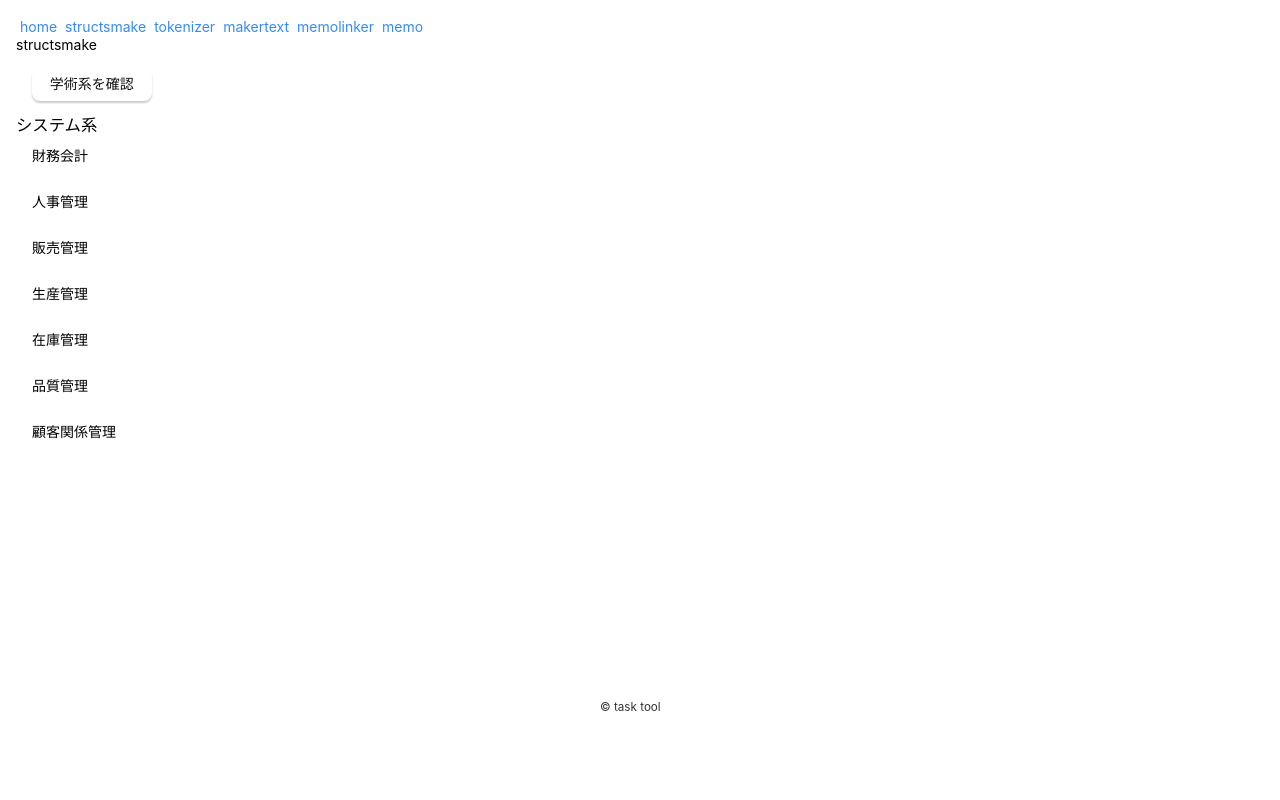
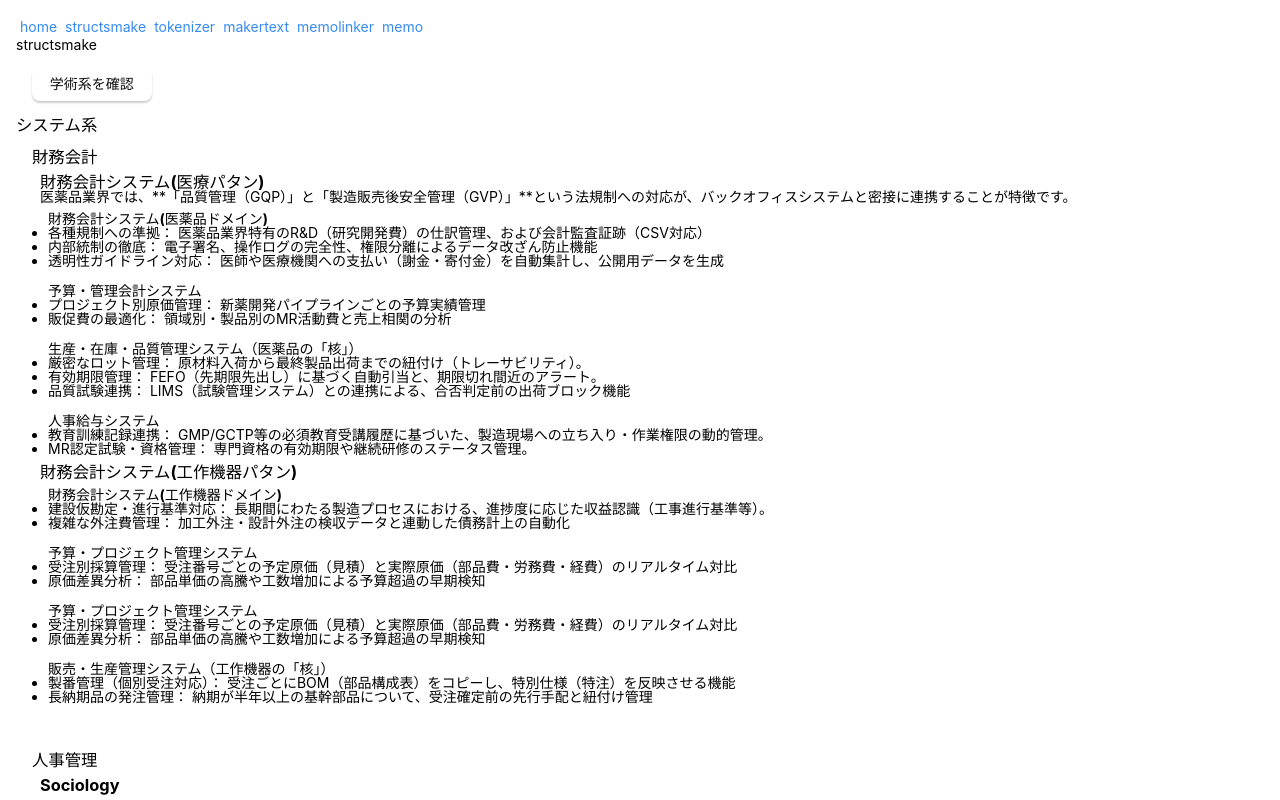
Before and after one commit to mindface/taskflow, a React (Vite) app: page / in a window 1280 px wide. Both pictures are taken after a click on the element "structsmake". Shown: the top 800 px of the page. Built offline with nearby package versions, Linux system fonts and the light colour scheme.

Commit message:
add text

```diff
--- a/src/json/erp.json
+++ b/src/json/erp.json
@@ -8,9 +8,77 @@
       "children": [
         {
           "numberId": 1,
-          "title": "Literature",
+          "title": "財務会計システム(医療パタン)",
           "ja": "",
-          "detail": ""
+          "detail": "医薬品業界では、**「品質管理（GQP）」と「製造販売後安全管理（GVP）」**という法規制への対応が、バックオフィスシステムと密接に連携することが特徴です。",
+          "infoList":[
+           {
+            "systemName": "財務会計システム(医薬品ドメイン)",
+            "systemInfoList": [
+              "各種規制への準拠： 医薬品業界特有のR&D（研究開発費）の仕訳管理、および会計監査証跡（CSV対応）",
+              "内部統制の徹底： 電子署名、操作ログの完全性、権限分離によるデータ改ざん防止機能",
+              "透明性ガイドライン対応： 医師や医療機関への支払い（謝金・寄付金）を自動集計し、公開用データを生成"
+            ]
+           },
+           {
+            "systemName": "予算・管理会計システム",
+            "systemInfoList": [
+              "プロジェクト別原価管理： 新薬開発パイプラインごとの予算実績管理",
+              "販促費の最適化： 領域別・製品別のMR活動費と売上相関の分析"
+            ]
+           },
+           {
+            "systemName": "生産・在庫・品質管理システム（医薬品の「核」）",
+            "systemInfoList": [
+              "厳密なロット管理： 原材料入荷から最終製品出荷までの紐付け（トレーサビリティ）。",
+              "有効期限管理： FEFO（先期限先出し）に基づく自動引当と、期限切れ間近のアラート。",
+              "品質試験連携： LIMS（試験管理システム）との連携による、合否判定前の出荷ブロック機能"
+            ]
+           },
+           {
+            "systemName": "人事給与システム",
+            "systemInfoList": [
+              "教育訓練記録連携： GMP/GCTP等の必須教育受講履歴に基づいた、製造現場への立ち入り・作業権限の動的管理。",
+              "MR認定試験・資格管理： 専門資格の有効期限や継続研修のステータス管理。"
+            ]
+           }
+          ]
+        },
+        {
+          "numberId": 2,
+          "title": "財務会計システム(工作機器パタン)",
+          "ja": "",
+          "detail": "",
+          "infoList":[
+           {
+            "systemName": "財務会計システム(工作機器ドメイン)",
+            "systemInfoList": [
+              "建設仮勘定・進行基準対応： 長期間にわたる製造プロセスにおける、進捗度に応じた収益認識（工事進行基準等）。",
+              "複雑な外注費管理： 加工外注・設計外注の検収データと連動した債務計上の自動化"
+            ]
+           },
+           {
+            "systemName": "予算・プロジェクト管理システム",
+            "systemInfoList": [
+              "受注別採算管理： 受注番号ごとの予定原価（見積）と実際原価（部品費・労務費・経費）のリアルタイム対比",
+              "原価差異分析： 部品単価の高騰や工数増加による予算超過の早期検知"
+            ]
+           },
+           {
+            "systemName": "予算・プロジェクト管理システム",
+            "systemInfoList": [
+              "受注別採算管理： 受注番号ごとの予定原価（見積）と実際原価（部品費・労務費・経費）のリアルタイム対比",
+              "原価差異分析： 部品単価の高騰や工数増加による予算超過の早期検知"
+            ]
+           },
+           {
+            "systemName": "販売・生産管理システム（工作機器の「核」）",
+            "systemInfoList": [
+              "製番管理（個別受注対応）： 受注ごとにBOM（部品構成表）をコピーし、特別仕様（特注）を反映させる機能",
+              "長納期品の発注管理： 納期が半年以上の基幹部品について、受注確定前の先行手配と紐付け管理"
+            ]
+           }
+          ]
         }
       ]
     },
@@ -24,7 +92,8 @@
           "numberId": 1,
           "title": "Sociology",
           "ja": "",
-          "detail": ""
+          "detail": "",
+          "infoList":[]
         }
       ]
     },
@@ -38,7 +107,8 @@
           "numberId": 1,
           "title": "Physics",
           "ja": "",
-          "detail": ""
+          "detail": "",
+          "infoList":[]
         }
       ]
     },
@@ -52,7 +122,8 @@
           "numberId": 1,
           "title": "PureMathematics",
           "ja": "",
-          "detail": ""
+          "detail": "",
+          "infoList":[]
         }
       ]
     },
@@ -66,7 +137,8 @@
           "numberId": 1,
           "title": "InventoryManagement",
           "ja": "",
-          "detail": ""
+          "detail": "",
+          "infoList":[]
         }
       ]
     },
@@ -80,7 +152,8 @@
           "numberId": 1,
           "title": "GeneralMedicine",
           "ja": "",
-          "detail": ""
+          "detail": "",
+          "infoList":[]
         }
       ]
     },
@@ -94,7 +167,8 @@
           "numberId": 1,
           "title": "BiologicalProduction",
           "ja": "生物生産学",
-          "detail": "植物や動物の生産プロセスに関する学問。生物の生育、収穫、保存技術に関する研究を含む。"
+          "detail": "植物や動物の生産プロセスに関する学問。生物の生育、収穫、保存技術に関する研究を含む。",
+          "infoList":[]
         }
       ]
     }
--- a/src/pages/Structsmake.tsx
+++ b/src/pages/Structsmake.tsx
@@ -24,7 +24,18 @@ function Structsmake() {
           </div> :
           <div className="systemer-info">
             <h3 className="systemer-info__title text-black">システム系</h3>
-            {erpInfo.map((item) => <p key={item.id} className="p-4 text-black">{item.ja}</p>)}
+            {erpInfo.map((item) => <div key={item.id} className="p-4 text-black">
+              <h3>{item.ja}</h3>
+              <div className="p-2">{item.children.map((child) => <div key={child.numberId}>
+                <h3>{child.title}</h3>
+                <p>{child.detail}</p>
+                <div>{(child?.infoList ?? []).map((info: any) => <div className="p-2" key={info.systemName}>
+                  <h4>{info.systemName}</h4>
+                  <ul>{(info.systemInfoList ?? []).map((item:any) => <li key={item}>{item}</li>)}</ul>
+                </div>)}</div>
+                </div>)}
+              </div>
+              </div>)}
           </div>}
       </main>
     </div>
```
